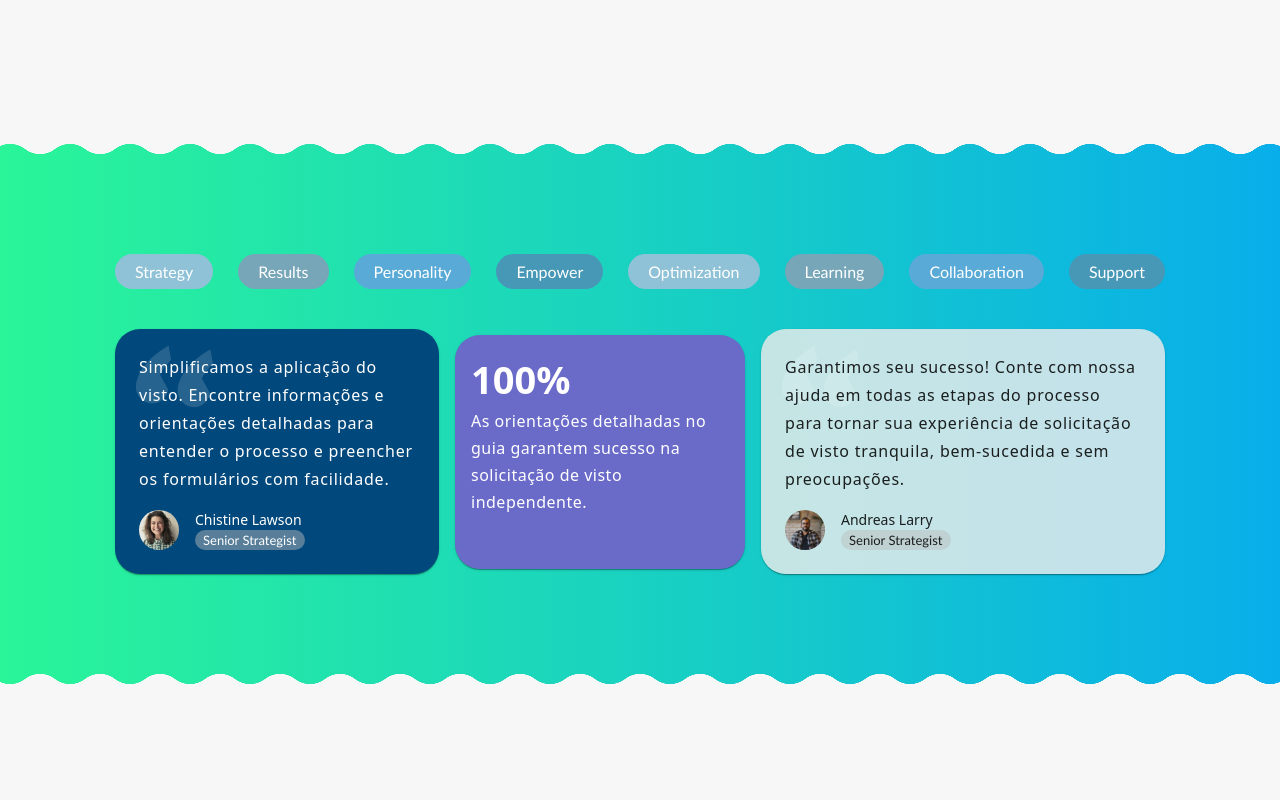
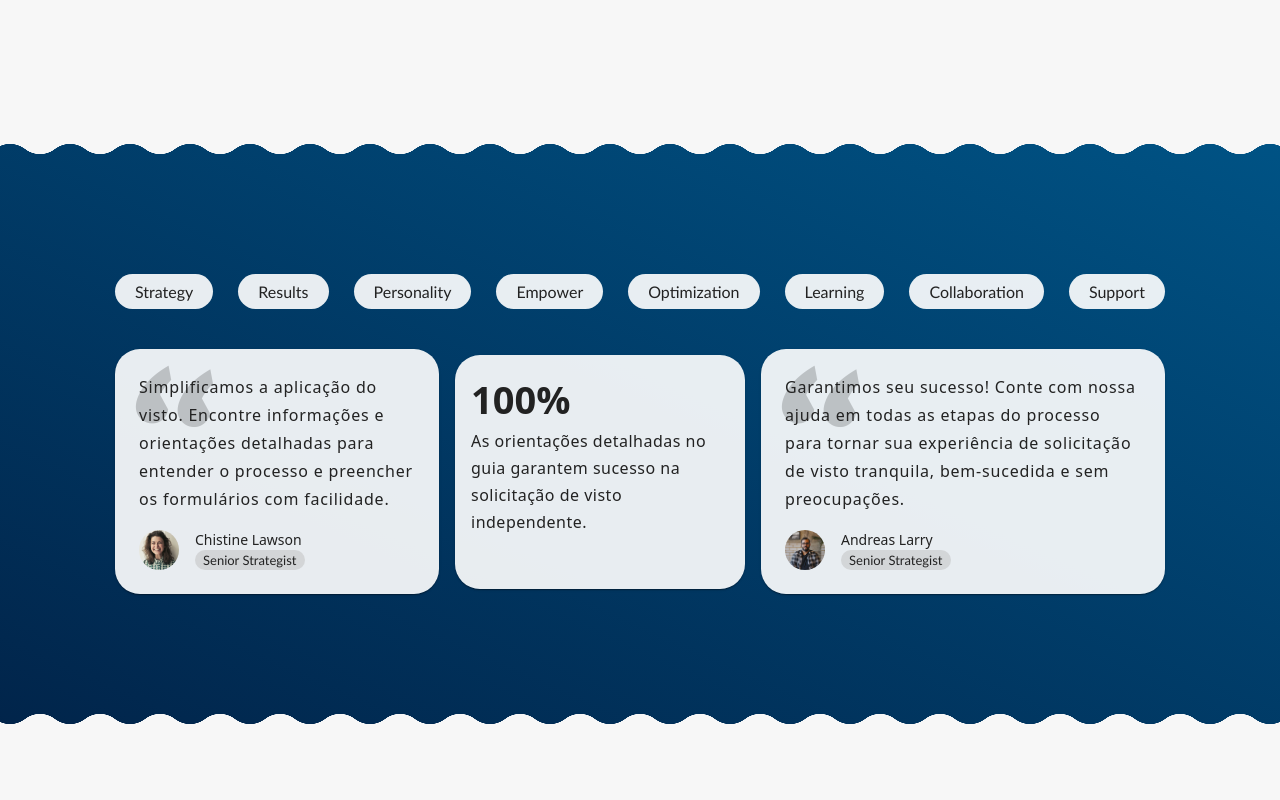
Before and after one commit to lucasdef15/maple-visa-guide, a React (Vite) app in the folder client/: page / in a window 1280 px wide. Shown: the part 840-1640 px from the top of the page. Built offline with nearby package versions, Linux system fonts and the light colour scheme; a web font is replaced by a local one.

Commit message:
fix: color palette changed

```diff
--- a/client/src/components/cardSection/CardSection.tsx
+++ b/client/src/components/cardSection/CardSection.tsx
@@ -8,10 +8,10 @@ import { Stack, Card, CardContent, Typography } from '@mui/material';
 const StyledContainer = styled('div')(() => ({
   marginBlock: '200px',
   width: '100%',
-  height: '70vh',
+  height: '75vh',
   backgroundColor: '#08AEEA',
   backgroundImage:
-    ' linear-gradient(-90deg, #08AEEA 0%, #2AF598 100%); --mask:radial-gradient(24.60px at 50% 34.50px,#000 99%,#0000 101%) calc(50% - 30px) 0/60px 51% repeat-x,radial-gradient(24.60px at 50% -19.5px,#0000 99%,#000 101%) 50% 15px/60px calc(51% - 15px) repeat-x,radial-gradient(24.60px at 50% calc(100% - 34.50px),#000 99%,#0000 101%) calc(50% - 30px) 100%/60px 51% repeat-x,radial-gradient(24.60px at 50% calc(100% + 19.50px),#0000 99%,#000 101%) 50% calc(100% - 15px)/60px calc(51% - 15px) repeat-x;-webkit-mask: var(--mask);mask: var(--mask);',
+    ' linear-gradient(24deg, #01244A 0%, #005385 100%); --mask:radial-gradient(24.60px at 50% 34.50px,#000 99%,#0000 101%) calc(50% - 30px) 0/60px 51% repeat-x,radial-gradient(24.60px at 50% -19.5px,#0000 99%,#000 101%) 50% 15px/60px calc(51% - 15px) repeat-x,radial-gradient(24.60px at 50% calc(100% - 34.50px),#000 99%,#0000 101%) calc(50% - 30px) 100%/60px 51% repeat-x,radial-gradient(24.60px at 50% calc(100% + 19.50px),#0000 99%,#000 101%) 50% calc(100% - 15px)/60px calc(51% - 15px) repeat-x;-webkit-mask: var(--mask);mask: var(--mask);',
   display: 'flex',
   justifyContent: 'center',
   alignItems: 'center',
@@ -35,8 +35,8 @@ export default function CardSection() {
           <HomeCard
             body={cardOneBody}
             artist='Chistine Lawson'
-            bgColor='#01487C'
-            color='white'
+            bgColor='#ffffffe8'
+            color='#222'
             size='324px'
             avatar={woman}
           />
@@ -44,11 +44,11 @@ export default function CardSection() {
             sx={{
               minHeight: '234px',
               maxWidth: '290px',
-              background: '#6a6ac9',
+              background: '#ffffffe8',
             }}
           >
             <CardContent>
-              <Typography fontSize='38px' color='white' fontWeight='bold'>
+              <Typography fontSize='38px' color='#222' fontWeight='bold'>
                 100%
               </Typography>
               <Typography
@@ -57,7 +57,7 @@ export default function CardSection() {
                   fontSize: 16,
                   letterSpacing: '.5px',
                   lineHeight: '27px',
-                  color: 'white',
+                  color: '#222',
                 }}
               >
                 As orientações detalhadas no guia garantem sucesso na
@@ -68,8 +68,8 @@ export default function CardSection() {
           <HomeCard
             body={cardThreeBody}
             artist='Andreas Larry'
-            bgColor='#ecececd1'
-            color='222222'
+            bgColor='#ffffffe8'
+            color='#222'
             size='404px'
             avatar={man1}
           />
--- a/client/src/components/cardSection/HomeCard.tsx
+++ b/client/src/components/cardSection/HomeCard.tsx
@@ -37,7 +37,7 @@ const StyledCard = styled(Card)(() => ({
     top: '30px',
     left: '5px',
     zIndex: -1,
-    color: '#ffffff26',
+    color: '#00000030',
     backgroundColor: '#ffffff0',
   },
 }));
--- a/client/src/components/cardSection/WordsStripe.tsx
+++ b/client/src/components/cardSection/WordsStripe.tsx
@@ -2,9 +2,10 @@ import { Stack } from '@mui/material';
 import { styled } from '@mui/material/styles';
 
 const CardButtonStyle = styled('span')(({ theme }) => ({
-  color: theme.palette.common.white,
   padding: '8px 20px',
   borderRadius: theme.shape.borderRadius,
+  backgroundColor: '#ffffffe8',
+  color: '#222',
 }));
 
 export default function WordsStripe() {
@@ -16,14 +17,14 @@ export default function WordsStripe() {
       spacing={2}
       sx={{ marginBottom: 5 }}
     >
-      <CardButtonStyle className='blueLight100'>Strategy</CardButtonStyle>
-      <CardButtonStyle className='blueLight300'>Results</CardButtonStyle>
-      <CardButtonStyle className='blueLight400'>Personality</CardButtonStyle>
-      <CardButtonStyle className='blueLight500'>Empower</CardButtonStyle>
-      <CardButtonStyle className='blueLight100'>Optimization</CardButtonStyle>
-      <CardButtonStyle className='blueLight300'>Learning</CardButtonStyle>
-      <CardButtonStyle className='blueLight400'>Collaboration</CardButtonStyle>
-      <CardButtonStyle className='blueLight500'>Support</CardButtonStyle>
+      <CardButtonStyle>Strategy</CardButtonStyle>
+      <CardButtonStyle>Results</CardButtonStyle>
+      <CardButtonStyle>Personality</CardButtonStyle>
+      <CardButtonStyle>Empower</CardButtonStyle>
+      <CardButtonStyle>Optimization</CardButtonStyle>
+      <CardButtonStyle>Learning</CardButtonStyle>
+      <CardButtonStyle>Collaboration</CardButtonStyle>
+      <CardButtonStyle>Support</CardButtonStyle>
       {/* <CardButtonStyle className='blueLight100'>Communication</CardButtonStyle> */}
       {/* <CardButtonStyle className='blueLight400'>Experience</CardButtonStyle> */}
     </Stack>
--- a/client/src/components/guiasSection/GuiasButton.tsx
+++ b/client/src/components/guiasSection/GuiasButton.tsx
@@ -4,12 +4,16 @@ import { Button } from '@mui/material';
 const StyledButton = styled(Button)(({ theme }) => ({
   borderRadius: theme.shape.borderRadius,
   padding: '1rem 2rem',
-  color: 'white',
+  color: theme.palette.text.primary,
   textTransform: 'uppercase',
   fontWeight: 'bold',
-  backgroundColor: theme.palette.common.black,
+  backgroundColor: theme.palette.common.white,
   fontSize: '20px',
-  boxShadow: `5px 5px 0px 0px ${theme.palette.primary.dark}`,
+  boxShadow: `5px 5px 0px 0px rgba(215, 215, 255, 0.48)`,
+  '&:hover': {
+    backgroundColor: 'rgba(215, 215, 255, 0.48)',
+    color: 'white',
+  },
 }));
 
 export default function GuiasButton() {
--- a/client/src/components/guiasSection/GuiasCard.tsx
+++ b/client/src/components/guiasSection/GuiasCard.tsx
@@ -8,7 +8,7 @@ const StyledCard = styled(Stack)(({ theme }) => ({
   maxWidth: '327px',
   padding: '30px',
   borderRadius: theme.shape.borderRadius,
-  boxShadow: `7px 7px 0px 0px ${theme.palette.primary.dark}`,
+  boxShadow: `7px 7px 0px 0px rgba(215, 215, 255, 0.48)`,
 }));
 
 const CardHeader = styled('div')(({ theme }) => ({
--- a/client/src/components/guiasSection/GuiasSection.tsx
+++ b/client/src/components/guiasSection/GuiasSection.tsx
@@ -8,8 +8,9 @@ import GuiasButton from './GuiasButton';
 
 const Spikes = styled('section')(() => ({
   position: 'relative',
-  backgroundColor: '#21D4FD',
-  backgroundImage: 'linear-gradient(19deg, #21D4FD 0%, #B721FF 100%)',
+  backgroundColor: '#01244A',
+  background:
+    'linear-gradient(to bottom right, #01244A 0%, #005385 50%) bottom right / 50% 50% no-repeat, linear-gradient(to bottom left, #01244A 0%, #005385 50%) bottom left / 50% 50% no-repeat, linear-gradient(to top left, #01244A 0%, #005385 50%) top left / 50% 50% no-repeat, linear-gradient(to top right, #01244A 0%, #005385 50%) top right / 50% 50% no-repeat;',
   marginBlock: '100px',
   height: '92vh',
   maxHeight: '750px',
--- a/client/src/components/header/Header.tsx
+++ b/client/src/components/header/Header.tsx
@@ -27,9 +27,8 @@ const HeaderStyle = styled('header')(({ theme }) => ({
   display: 'flex',
   justifyContent: 'center',
   paddingBlock: '1.5rem',
-  background: '#f7f7f7ea',
+  background: '#f7f7f7dd',
   boxShadow: '1px 1px 10px rgba(0, 0, 0, 0.137)',
-
   width: '100%',
   position: 'sticky',
   zIndex: '99999',
@@ -62,7 +61,6 @@ const HeaderStyle = styled('header')(({ theme }) => ({
     content: '""',
     position: 'absolute',
     width: '100%',
-
     opacity: 1,
     height: '1px',
     bottom: '-5px',
@@ -70,6 +68,8 @@ const HeaderStyle = styled('header')(({ theme }) => ({
   },
   '& li': {
     position: 'relative',
+    color: '#333333cf',
+    fontWeight: 'bold',
   },
   '& li::before': {
     content: '""',
@@ -107,7 +107,6 @@ export default function Header() {
     };
 
     window.addEventListener('scroll', handleScroll);
-    console.log(showHeader);
 
     return () => {
       window.removeEventListener('scroll', handleScroll);
--- a/client/src/components/videoSection/VideoSection.tsx
+++ b/client/src/components/videoSection/VideoSection.tsx
@@ -14,7 +14,7 @@ const StyledSection = styled('div')(() => ({
 }));
 
 const StyledCard = styled('div')(({ theme }) => ({
-  backgroundColor: '#00009926',
+  backgroundColor: '#00009914',
   borderRadius: theme.shape.borderRadius,
   width: '155px',
   height: '150px',
--- a/client/src/styles/GlobalStyled.css
+++ b/client/src/styles/GlobalStyled.css
@@ -37,8 +37,6 @@ a{
   max-width: 1080px;
   margin: 0 auto;
 }
-
-
 .blueLight300{
   background-color: #77A6B8;
 }
```
